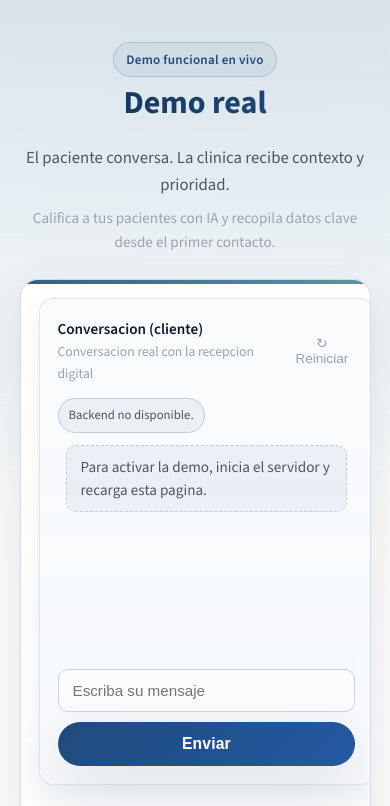
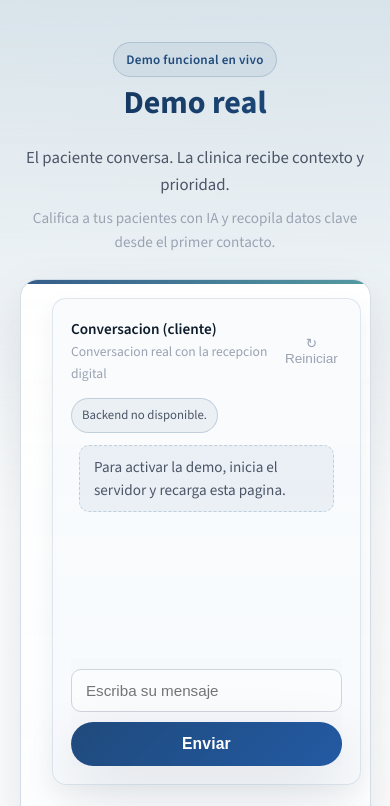
Before and after one commit to autonomia2025/autonomia-suite-landing, a website: page index.html in a window 390 px wide. Shown: the part 1305-2111 px from the top of the page. Drawn offline with nearby package versions, Linux system fonts and the light colour scheme; no server answers.

Commit message:
UI demo refinada y ajustes visuales

```diff
--- a/index.html
+++ b/index.html
@@ -1516,6 +1516,8 @@
 
         .chat-panel {
           max-height: var(--chat-panel-vh, 70svh);
+          width: 92%;
+          margin: 0 auto;
         }
 
         .chat-input {
```
